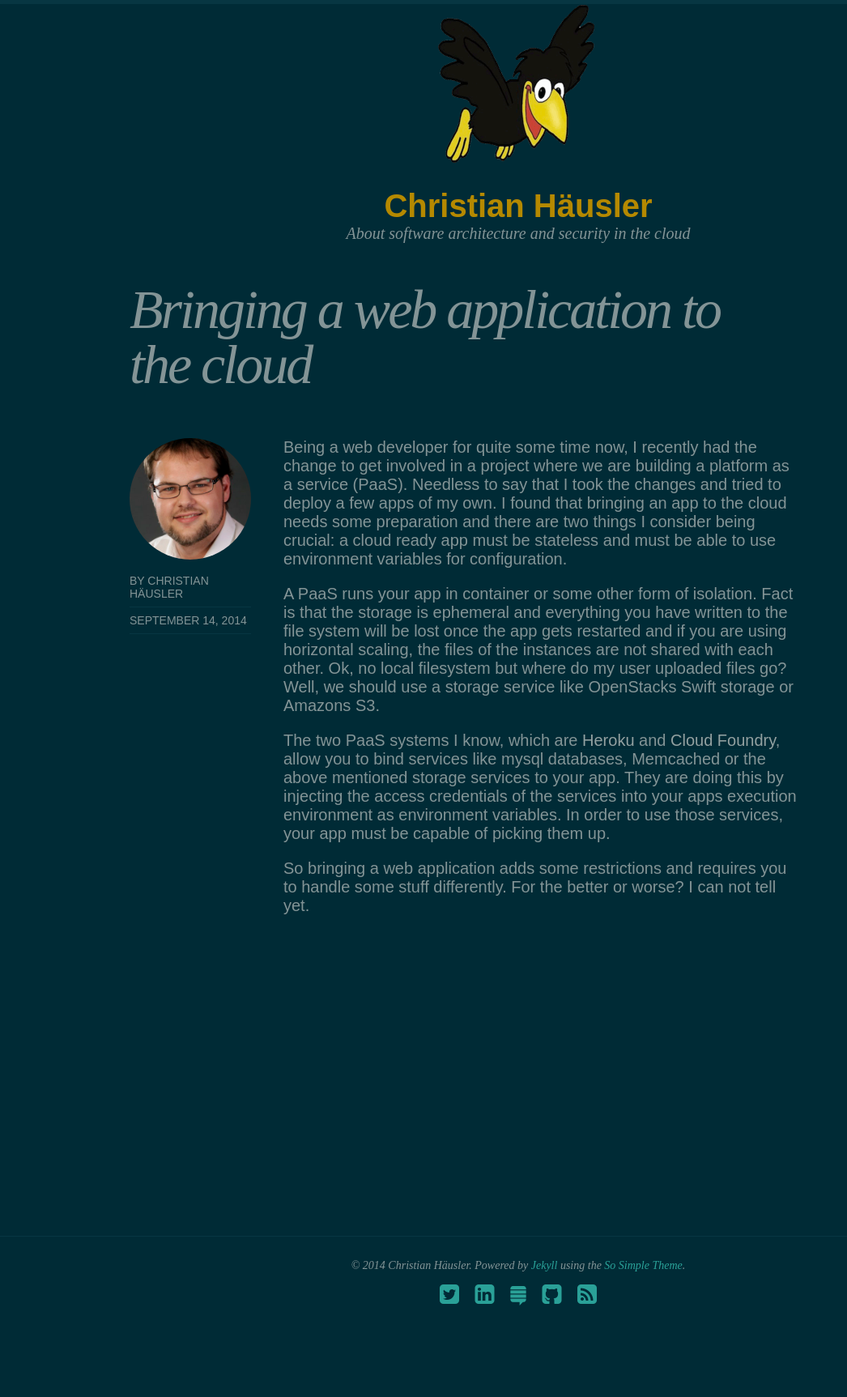
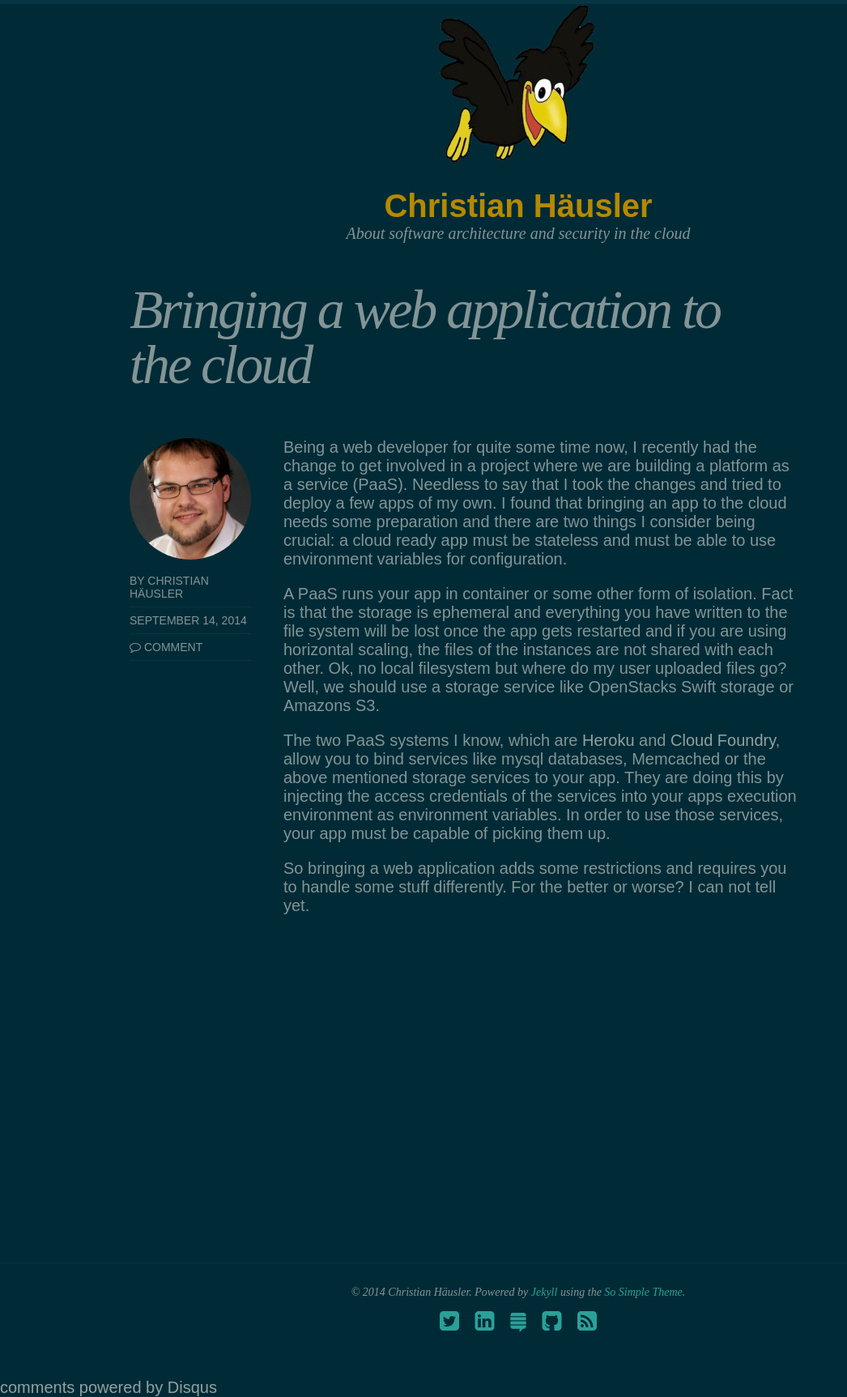
Before and after one commit to corvus-ch/corvus-ch.github.io, a Jekyll site: the page built from _posts/articles/2014-09-14-cloud-ready-applications.md, in a window 1280 px wide. Shown: the whole page at 81% size, without its empty margins (0-1046 px from the left). Built offline with Jekyll 4.4.1, drawn with Linux system fonts in a browser that asks for light colours; nearby versions of some CDN libraries; comment, search, counter and statistics services are not loaded; before the commit the page ends 1669 px from its top, so only the background shows below that; part of the change alters nothing that is shown.

```diff
--- a/_config.yml
+++ b/_config.yml
@@ -50,3 +50,12 @@ owner:
     ad-client:
     ad-slot:
   bing-verify:
+
+# Front matter defaults
+defaults:
+  - scope:
+      path: ""
+      type: posts
+    values:
+      layout: post
+      comments: true
--- a/_posts/articles/2014-09-14-cloud-ready-applications.md
+++ b/_posts/articles/2014-09-14-cloud-ready-applications.md
@@ -1,5 +1,4 @@
 ---
-layout: post
 title: Bringing a web application to the cloud
 categories: articles
 excerpt: Bringing a web application to the cloud adds some restricitons and requires to handle some stuff differently.
```
